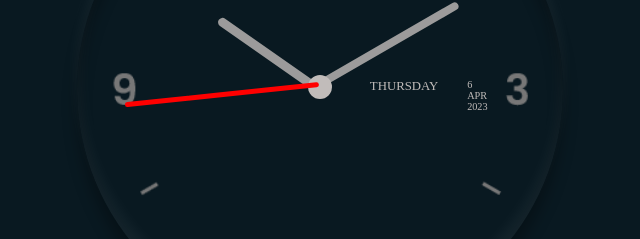
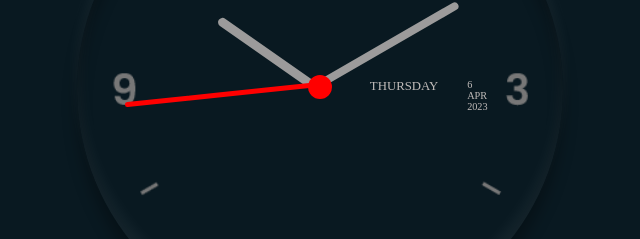
Before and after one commit to Baf-03/Clock, a plain HTML site: page index.html in a window 1280 px wide. Shown: the part 162-401 px from the top of the page, 320-960 px from the left. Drawn offline with Linux system fonts and the light colour scheme.

Commit message:
Update style.css

```diff
--- a/style.css
+++ b/style.css
@@ -33,7 +33,7 @@ body{
 	height: 5%;
 	left:47.5%;
 	opacity: 1.5;
-	background:  #C1BCBA;
+	background:  red;
 	border-radius: 50%	;
 
 
```
